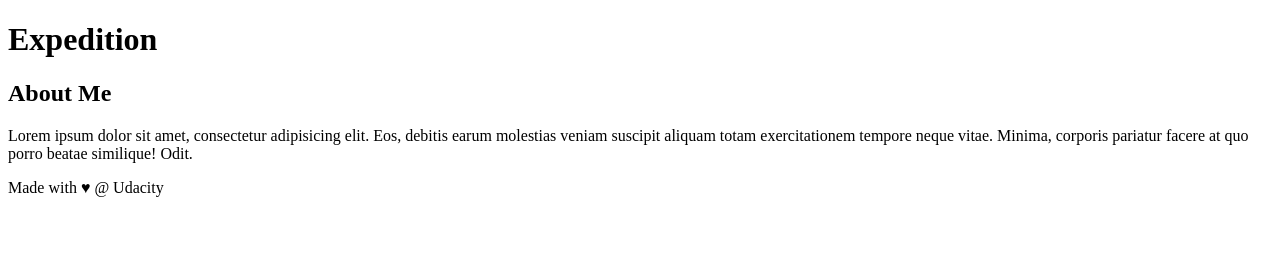
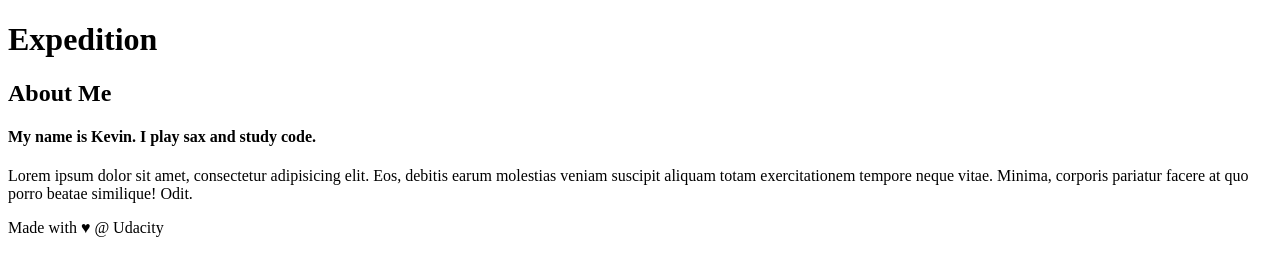
Before and after one commit to kaiwenphoenix/my-travel-plans, a plain HTML site: page index.html in a window 1280 px wide. Drawn offline with Linux system fonts and the light colour scheme.

Commit message:
Added info about me

```diff
--- a/index.html
+++ b/index.html
@@ -20,7 +20,7 @@
     <!-- start of new content -->
 <aside>
     <h2>About Me</h2>
-
+    <h4>My name is Kevin. I play sax and study code.</h4>
     <p>Lorem ipsum dolor sit amet, consectetur adipisicing elit. Eos, debitis earum molestias veniam suscipit aliquam totam exercitationem tempore neque vitae. Minima, corporis pariatur facere at quo porro beatae similique! Odit.</p>
 </aside>
 <!-- end of new content -->
```
